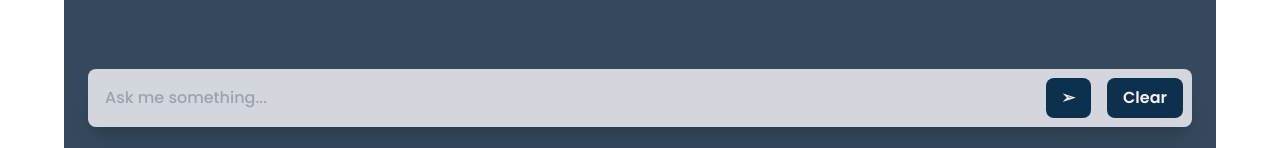
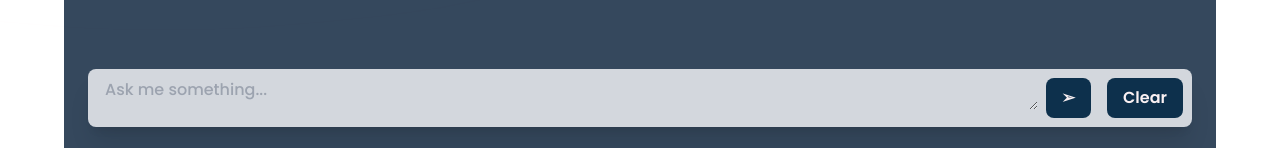
Before and after one commit to AngelJCT/_talkmate_react, a React (Create React App) app: page / in a window 1280 px wide. Shown: the part 649-797 px from the top of the page. Built offline with nearby package versions, Linux system fonts and the light colour scheme.

Commit message:
changing input for TextareaAutosize

```diff
--- a/package.json
+++ b/package.json
@@ -12,6 +12,7 @@
     "react": "^18.2.0",
     "react-dom": "^18.2.0",
     "react-scripts": "5.0.1",
+    "react-textarea-autosize": "^8.5.2",
     "web-vitals": "^2.1.4"
   },
   "scripts": {
--- a/src/App.js
+++ b/src/App.js
@@ -1,6 +1,7 @@
 import { useState, useEffect, useRef } from 'react'
 import axios from 'axios';
 import TypingAnimation from './components/TypingAnimation';
+import TextareaAutosize from 'react-textarea-autosize'
 
 function App() {
   const [ inputValue, setInputValue ] = useState('');
@@ -92,7 +93,7 @@ function App() {
       </div>
       <form onSubmit={handleSubmit} className='flex-none p-6'>
         <div className='flex flex-col sm:flex-row rounded-lg border border-transparent bg-gray-200 bg-opacity-90 shadow-xl'>
-          <input type='text'
+          <TextareaAutosize
           className="flex-grow px-4 py-2 bg-transparent text-black focus:outline-none font-medium"
           placeholder='Ask me something...'
           value={inputValue}
```
Also changed, not shown: 1 other file (tests, documents, lock files or other folders).
